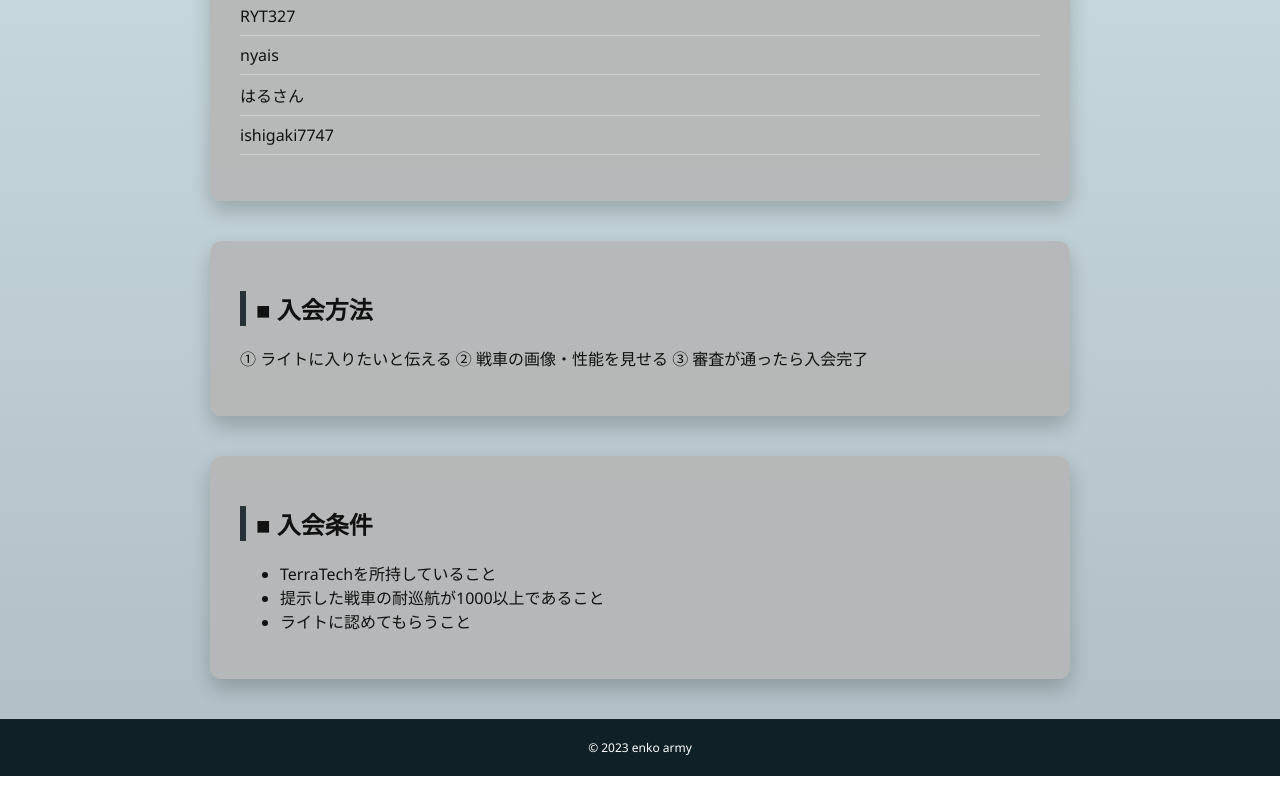
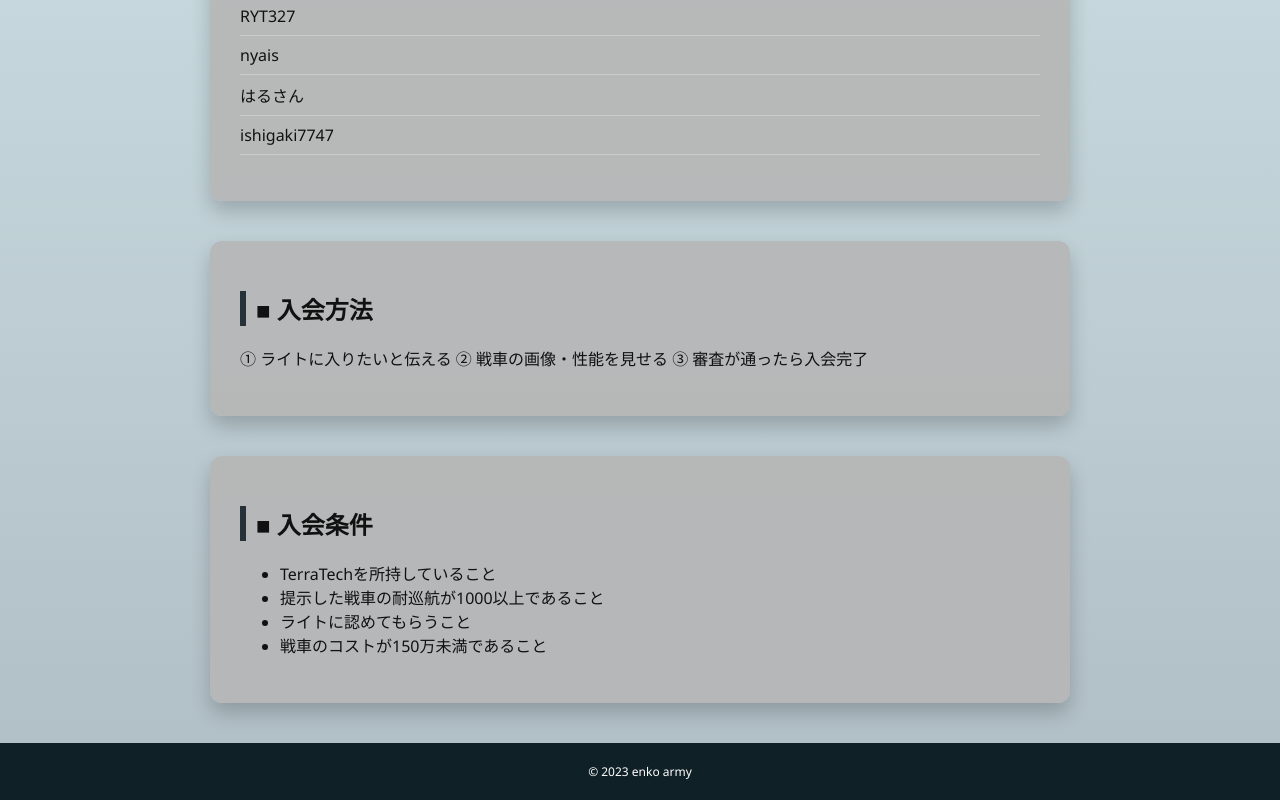
Before and after one commit to marimoxkou-netizen/marimoxkou-netiz.github.io, a plain HTML site: page index.html in a window 1280 px wide. Shown: the part 990-1790 px from the top of the page. Before the commit the page ends 1766 px from the top, so only its background shows below. Drawn offline with Linux system fonts and the light colour scheme.

Commit message:
Update membership conditions in index.html
Added a new membership condition regarding tank cost.

```diff
--- a/index.html
+++ b/index.html
@@ -121,6 +121,7 @@ footer {
         <li>TerraTechを所持していること</li>
         <li>提示した戦車の耐巡航が1000以上であること
         <li>ライトに認めてもらうこと
+        <li>戦車のコストが150万未満であること
     </ul>
 </div>
 
```
